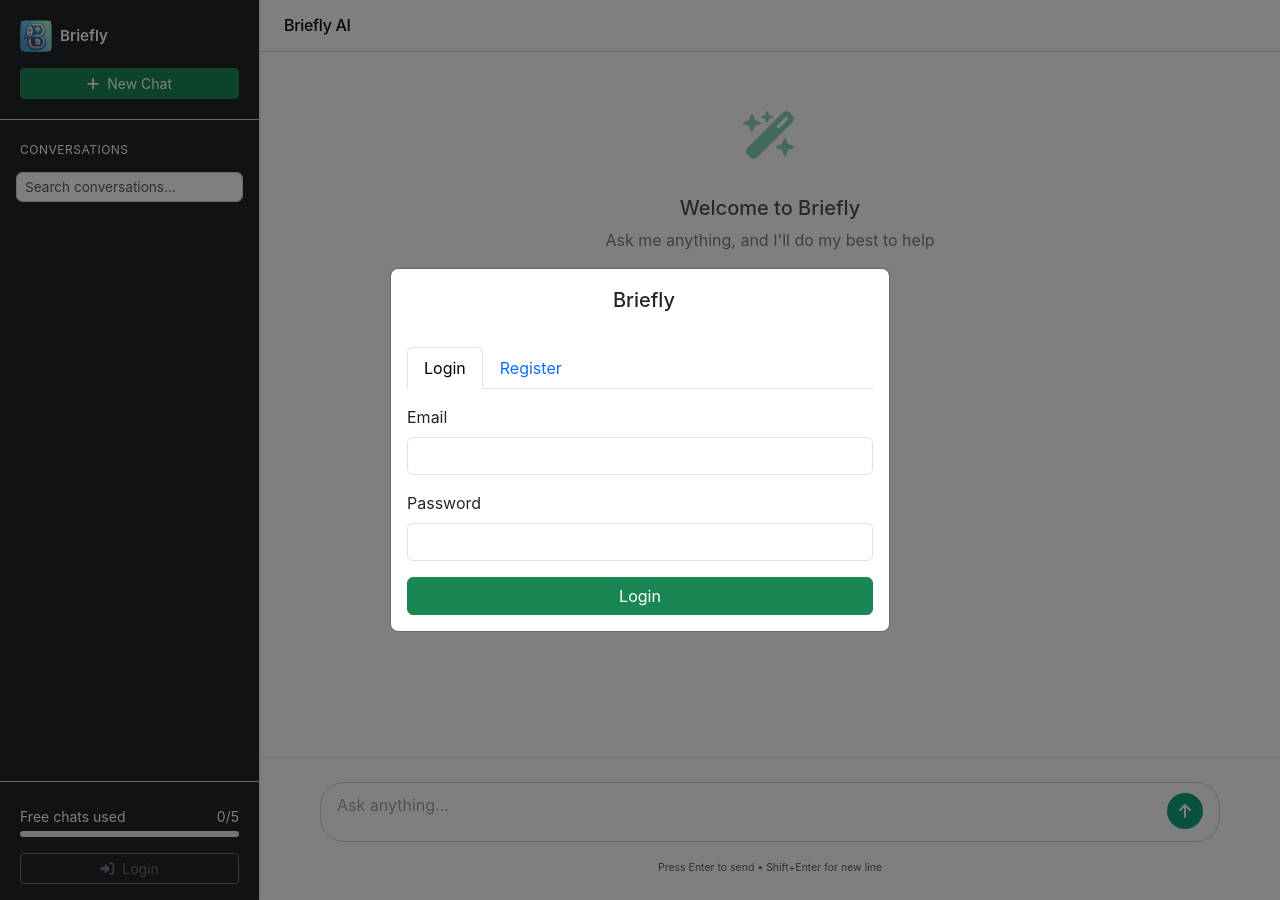
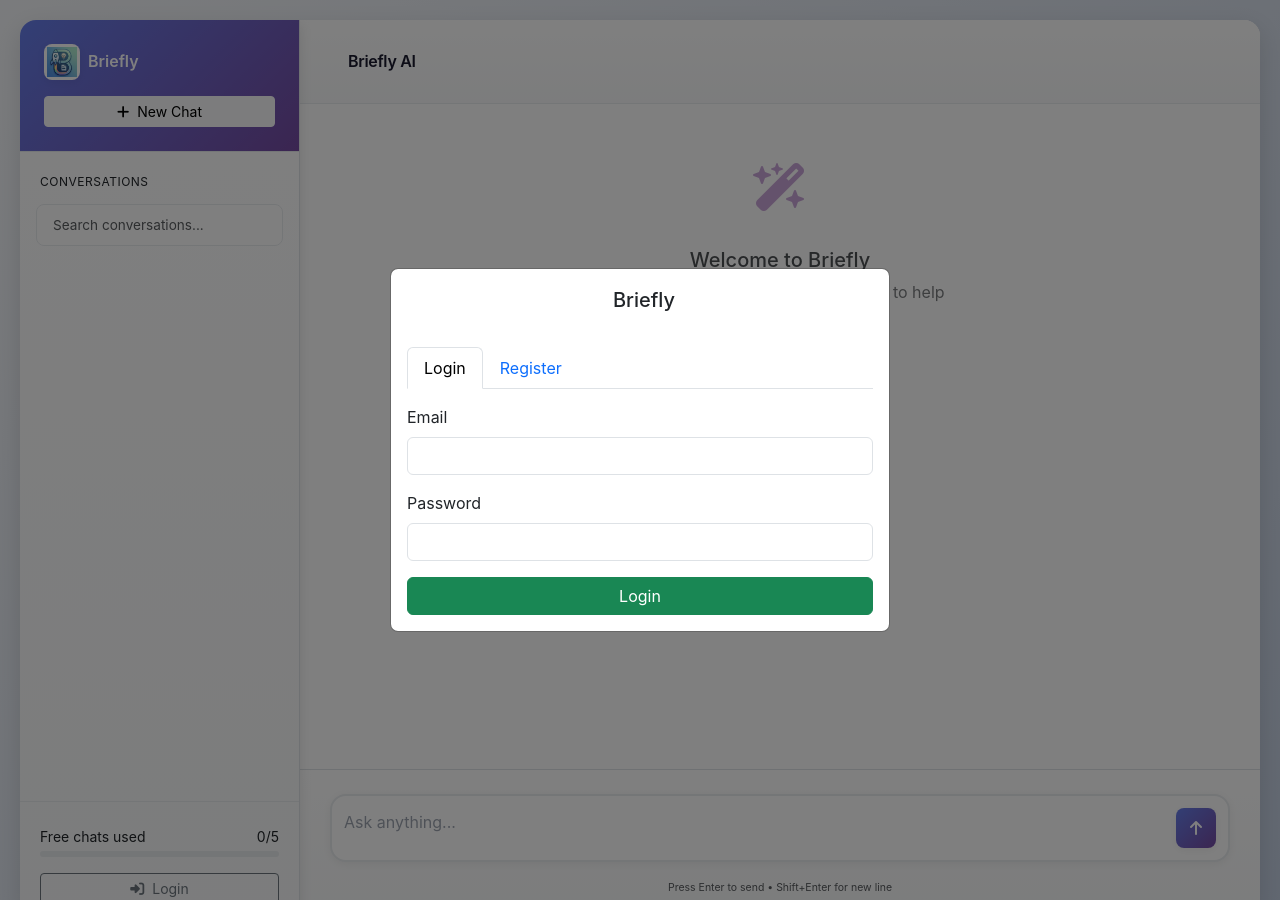
Before and after one commit to Subhadiproy5/briefly, a Flask app: page / in a window 1280 px wide. Run offline with Flask 3, Linux system fonts and the light colour scheme; some libraries are stand-ins or nearby versions.

Commit message:
letest changes , some update recaptha

```diff
--- a/app.py
+++ b/app.py
@@ -8,6 +8,7 @@ from src.database import init_db, register_user, login_user, create_conversation
 from src.rag_system import RAGSystem
 import PyPDF2
 import docx
+import requests
 
 # Load environment variables from .env file
 load_dotenv()
@@ -17,6 +18,30 @@ app.secret_key = os.getenv('SECRET_KEY', 'your-secret-key-change-in-production')
 app.config['UPLOAD_FOLDER'] = 'uploads'
 app.config['MAX_CONTENT_LENGTH'] = 16 * 1024 * 1024  # 16MB max file size
 ALLOWED_EXTENSIONS = {'txt', 'pdf', 'doc', 'docx'}
+
+# reCAPTCHA configuration
+RECAPTCHA_SITE_KEY = os.getenv('RECAPTCHA_SITE_KEY', '6LeIxAcTAAAAAJcZVRqyHh71_CIEYQnV5aZTwY7g')  # Test key
+RECAPTCHA_SECRET_KEY = os.getenv('RECAPTCHA_SECRET_KEY', '6LeIxAcTAAAAAGG-vFI1TnRWxMZNFuojJ4WifJWe')  # Test key
+
+def verify_recaptcha(recaptcha_response):
+    """Verify reCAPTCHA response with Google"""
+    if not recaptcha_response:
+        return False
+
+    try:
+        response = requests.post(
+            'https://www.google.com/recaptcha/api/siteverify',
+            data={
+                'secret': RECAPTCHA_SECRET_KEY,
+                'response': recaptcha_response
+            },
+            timeout=5
+        )
+        result = response.json()
+        return result.get('success', False)
+    except Exception as e:
+        print(f"reCAPTCHA verification error: {e}")
+        return False
 
 # Ensure upload folder exists
 os.makedirs(app.config['UPLOAD_FOLDER'], exist_ok=True)
@@ -122,7 +147,7 @@ def extract_docx_content(filepath):
 @app.route('/')
 def index():
     """Render the main page"""
-    return render_template('index.html')
+    return render_template('index.html', recaptcha_site_key=RECAPTCHA_SITE_KEY)
 
 
 # ============= AUTHENTICATION ENDPOINTS =============
@@ -135,6 +160,7 @@ def register():
         name = data.get('name', '').strip()
         email = data.get('email', '').strip()
         password = data.get('password', '').strip()
+        recaptcha_response = data.get('recaptcha_response', '')
 
         if not email or not password:
             return jsonify({'success': False, 'error': 'Email and password required'}), 400
@@ -142,12 +168,14 @@ def register():
         if len(password) < 6:
             return jsonify({'success': False, 'error': 'Password must be at least 6 characters'}), 400
 
+        # Verify reCAPTCHA
+        if not verify_recaptcha(recaptcha_response):
+            return jsonify({'success': False, 'error': 'reCAPTCHA verification failed'}), 400
+
         # Use email as username
         username = email
 
         if register_user(username, password, name, email):
-            session['user_id'] = login_user(username, password)
-            session['username'] = username
             return jsonify({'success': True})
         else:
             return jsonify({'success': False, 'error': 'Email already exists'}), 400
@@ -163,9 +191,14 @@ def login():
         data = request.json
         username = data.get('username', '').strip()
         password = data.get('password', '').strip()
+        recaptcha_response = data.get('recaptcha_response', '')
 
         if not username or not password:
             return jsonify({'success': False, 'error': 'Username and password required'}), 400
+
+        # Verify reCAPTCHA
+        if not verify_recaptcha(recaptcha_response):
+            return jsonify({'success': False, 'error': 'reCAPTCHA verification failed'}), 400
 
         user_id = login_user(username, password)
 
--- a/requirements.txt
+++ b/requirements.txt
@@ -4,3 +4,4 @@ python-dotenv==1.0.0
 google-genai==0.3.0
 PyPDF2==3.0.1
 python-docx==1.1.0
+requests
--- a/src/database.py
+++ b/src/database.py
@@ -145,7 +145,7 @@ def get_user_conversations(user_id):
     cursor = conn.cursor()
 
     cursor.execute(
-        'SELECT id, title, created_at FROM conversations WHERE user_id = ? ORDER BY updated_at DESC',
+        'SELECT id, title, created_at FROM conversations WHERE user_id = ? ORDER BY created_at DESC',
         (user_id,)
     )
     conversations = cursor.fetchall()
--- a/static/css/style.css
+++ b/static/css/style.css
@@ -1,67 +1,85 @@
-/* ChatGPT-like UI with Sidebar */
+/* Modern AI App UI */
 :root {
-    --primary-color: #10a37f;
-    --primary-hover: #0d8b6f;
-    --user-bg: #10a37f;
-    --assistant-bg: #f7f7f7;
-    --border-color: #d1d5db;
-    --text-primary: #0d0d0d;
-    --text-secondary: #6b7280;
-    --sidebar-bg: #fff;
-    --sidebar-width: 260px;
+    --primary-color: #8e44ad;
+    --primary-hover: #7d3c98;
+    --accent-color: #00d4aa;
+    --gradient-primary: linear-gradient(135deg, #667eea 0%, #764ba2 100%);
+    --gradient-accent: linear-gradient(135deg, #00d4aa 0%, #00b894 100%);
+    --user-bg: linear-gradient(135deg, #667eea 0%, #764ba2 100%);
+    --assistant-bg: #f8f9fa;
+    --border-color: #e9ecef;
+    --text-primary: #1a1a2e;
+    --text-secondary: #6c757d;
+    --sidebar-bg: #ffffff;
+    --sidebar-width: 280px;
+    --shadow-sm: 0 2px 8px rgba(0,0,0,0.06);
+    --shadow-md: 0 4px 12px rgba(0,0,0,0.1);
+    --shadow-lg: 0 8px 24px rgba(0,0,0,0.12);
+    --radius-sm: 8px;
+    --radius-md: 12px;
+    --radius-lg: 16px;
 }
 
 * {
     font-family: -apple-system, BlinkMacSystemFont, 'Segoe UI', 'Helvetica Neue', sans-serif;
+    box-sizing: border-box;
 }
 
 html, body {
-    height: 100%;
+    min-height: 100%;
     margin: 0;
     padding: 0;
-    background: white;
+    background: linear-gradient(135deg, #f5f7fa 0%, #c3cfe2 100%);
 }
 
 .chat-wrapper {
     display: flex;
-    height: 100vh;
+    min-height: 100vh;
     background-color: white;
+    box-shadow: var(--shadow-lg);
+    margin: 20px;
+    border-radius: var(--radius-lg);
+    overflow: hidden;
 }
 
 /* ========== SIDEBAR STYLES ========== */
 .sidebar {
     width: var(--sidebar-width);
-    background-color: var(--sidebar-bg);
+    background: linear-gradient(180deg, #ffffff 0%, #f8f9fa 100%);
     border-right: 1px solid var(--border-color);
     display: flex;
     flex-direction: column;
-    box-shadow: 1px 0 3px rgba(0, 0, 0, 0.05);
+    box-shadow: var(--shadow-md);
     z-index: 1000;
     position: relative;
 }
 
 .sidebar-header {
-    padding: 1.25rem;
+    padding: 1.5rem;
     border-bottom: 1px solid var(--border-color);
+    background: var(--gradient-primary);
+    color: white;
 }
 
 .logo-icon-small {
-    width: 32px;
-    height: 32px;
-    background: linear-gradient(135deg, var(--primary-color), #2ecc71);
-    border-radius: 6px;
+    width: 36px;
+    height: 36px;
+    background: white;
+    border-radius: var(--radius-sm);
     display: flex;
     align-items: center;
     justify-content: center;
-    color: white;
-    font-size: 1rem;
+    font-size: 1.2rem;
+    color: var(--primary-color);
+    box-shadow: var(--shadow-sm);
     flex-shrink: 0;
 }
 
 .sidebar-header h6 {
-    color: var(--text-primary);
+    color: white;
     font-weight: 600;
-    font-size: 0.95rem;
+    font-size: 1rem;
+    margin: 0;
 }
 
 .conversations-list {
@@ -85,14 +103,17 @@ html, body {
 }
 
 .search-box input {
-    border-radius: 6px;
+    border-radius: var(--radius-sm);
     border: 1px solid var(--border-color);
     font-size: 0.85rem;
+    padding: 0.6rem 1rem;
+    transition: all 0.3s ease;
 }
 
 .search-box input:focus {
     border-color: var(--primary-color);
-    box-shadow: 0 0 0 2px rgba(16, 163, 127, 0.1);
+    box-shadow: 0 0 0 3px rgba(142, 68, 173, 0.1);
+    outline: none;
 }
 
 .conversations-items {
@@ -189,7 +212,13 @@ html, body {
 
 .chat-limit-section .progress {
     background-color: #e9ecef;
-    border-radius: 3px;
+    border-radius: var(--radius-sm);
+    height: 6px;
+}
+
+.chat-limit-section .progress-bar {
+    background: var(--gradient-accent);
+    transition: all 0.3s ease;
 }
 
 .chat-limit-section .progress-bar {
@@ -221,28 +250,36 @@ html, body {
     flex: 1;
     background-color: white;
     overflow: hidden;
+    height: 100vh;
 }
 
 /* Header Styles */
 .header-section {
-    background-color: white;
+    background: linear-gradient(180deg, #ffffff 0%, #f8f9fa 100%);
     border-color: var(--border-color) !important;
-    box-shadow: 0 1px 0 rgba(0, 0, 0, 0.03);
+    box-shadow: var(--shadow-sm);
+    padding: 1rem 1.5rem;
 }
 
 .header-section h1 {
     color: var(--text-primary);
     letter-spacing: -0.3px;
+    font-weight: 600;
+    font-size: 1.25rem;
 }
 
 .profile-section .btn {
     color: var(--text-primary) !important;
     border-color: var(--border-color) !important;
     font-size: 0.9rem;
+    border-radius: var(--radius-sm);
+    transition: all 0.3s ease;
 }
 
 .profile-section .btn:hover {
-    background-color: #f5f5f5 !important;
+    background-color: rgba(142, 68, 173, 0.1) !important;
+    border-color: var(--primary-color) !important;
+    transform: translateY(-1px);
 }
 
 /* Dropdown Menu Styling */
@@ -669,9 +723,10 @@ html, body {
 
 /* Input Section */
 .input-section {
-    background-color: white;
+    background: linear-gradient(180deg, #ffffff 0%, #f8f9fa 100%);
     border-top: 1px solid var(--border-color);
-    padding-bottom: 1rem;
+    padding-bottom: 1.5rem;
+    padding-top: 1rem;
 }
 
 .input-wrapper {
@@ -682,15 +737,19 @@ html, body {
 
 .input-box {
     background-color: #fff;
-    border: 1px solid #d1d5db;
-    border-radius: 24px;
-    padding: 10px 16px;
-    transition: all 0.2s ease;
+    border: 2px solid var(--border-color);
+    border-radius: var(--radius-lg);
+    padding: 0.75rem;
+    display: flex;
+    align-items: flex-end;
+    gap: 0.75rem;
+    box-shadow: var(--shadow-sm);
+    transition: all 0.3s ease;
 }
 
 .input-box:focus-within {
     border-color: var(--primary-color);
-    box-shadow: 0 0 0 3px rgba(16, 163, 127, 0.1);
+    box-shadow: 0 0 0 4px rgba(142, 68, 173, 0.1);
 }
 
 .message-input {
@@ -714,23 +773,24 @@ html, body {
 }
 
 .btn-send {
-    width: 36px;
-    height: 36px;
-    border-radius: 50%;
-    background-color: var(--primary-color);
+    width: 40px;
+    height: 40px;
+    border-radius: var(--radius-sm);
+    background: var(--gradient-primary);
     color: white;
     border: none;
     display: flex;
     align-items: center;
     justify-content: center;
     cursor: pointer;
-    transition: all 0.2s ease;
+    transition: all 0.3s ease;
     flex-shrink: 0;
+    box-shadow: var(--shadow-sm);
 }
 
 .btn-send:hover:not(:disabled) {
-    background-color: var(--primary-hover);
     transform: scale(1.05);
+    box-shadow: var(--shadow-md);
 }
 
 .btn-send:active:not(:disabled) {
--- a/templates/index.html
+++ b/templates/index.html
@@ -8,6 +8,7 @@
     <link href="https://cdnjs.cloudflare.com/ajax/libs/bootstrap/5.3.0/css/bootstrap.min.css" rel="stylesheet">
     <link rel="stylesheet" href="https://cdnjs.cloudflare.com/ajax/libs/font-awesome/6.4.0/css/all.min.css">
     <link rel="stylesheet" href="{{ url_for('static', filename='css/style.css') }}">
+    <script src="https://www.google.com/recaptcha/api.js" async defer></script>
 </head>
 <body class="bg-white">
     <!-- Login/Register Modal -->
@@ -41,6 +42,9 @@
                                     <label for="loginPassword" class="form-label">Password</label>
                                     <input type="password" class="form-control" id="loginPassword" required>
                                 </div>
+                                <div class="mb-3">
+                                    <div class="g-recaptcha" id="loginRecaptcha" data-sitekey="{{ recaptcha_site_key }}"></div>
+                                </div>
                                 <button type="submit" class="btn btn-success w-100">Login</button>
                                 <div id="loginError" class="alert alert-danger mt-2" style="display: none;"></div>
                             </form>
@@ -61,8 +65,12 @@
                                     <label for="regPassword" class="form-label">Password</label>
                                     <input type="password" class="form-control" id="regPassword" required>
                                 </div>
+                                <div class="mb-3">
+                                    <div class="g-recaptcha" id="registerRecaptcha" data-sitekey="{{ recaptcha_site_key }}"></div>
+                                </div>
                                 <button type="submit" class="btn btn-success w-100">Register</button>
                                 <div id="registerError" class="alert alert-danger mt-2" style="display: none;"></div>
+                                <div id="registerSuccess" class="alert alert-success mt-2" style="display: none;"></div>
                             </form>
                         </div>
                     </div>
@@ -73,7 +81,7 @@
 
     <div class="chat-wrapper d-flex">
         <!-- Sidebar -->
-        <aside id="sidebar" class="sidebar bg-dark text-white border-end d-flex flex-column">
+        <aside id="sidebar" class="sidebar border-end d-flex flex-column">
             <div class="sidebar-header">
                 <div class="d-flex align-items-center justify-content-between mb-3">
                     <div class="d-flex align-items-center gap-2">
@@ -86,7 +94,7 @@
                         <i class="fas fa-times"></i>
                     </button>
                 </div>
-                <button class="btn btn-sm btn-success w-100" id="newChatBtn">
+                <button class="btn btn-sm btn-light w-100" id="newChatBtn">
                     <i class="fas fa-plus me-2"></i>New Chat
                 </button>
             </div>
```
Also changed, not shown: other parts of static/css/style.css (+44 -14 lines), static/js/main.js (+123 -11 lines), src/chat_app.db.
